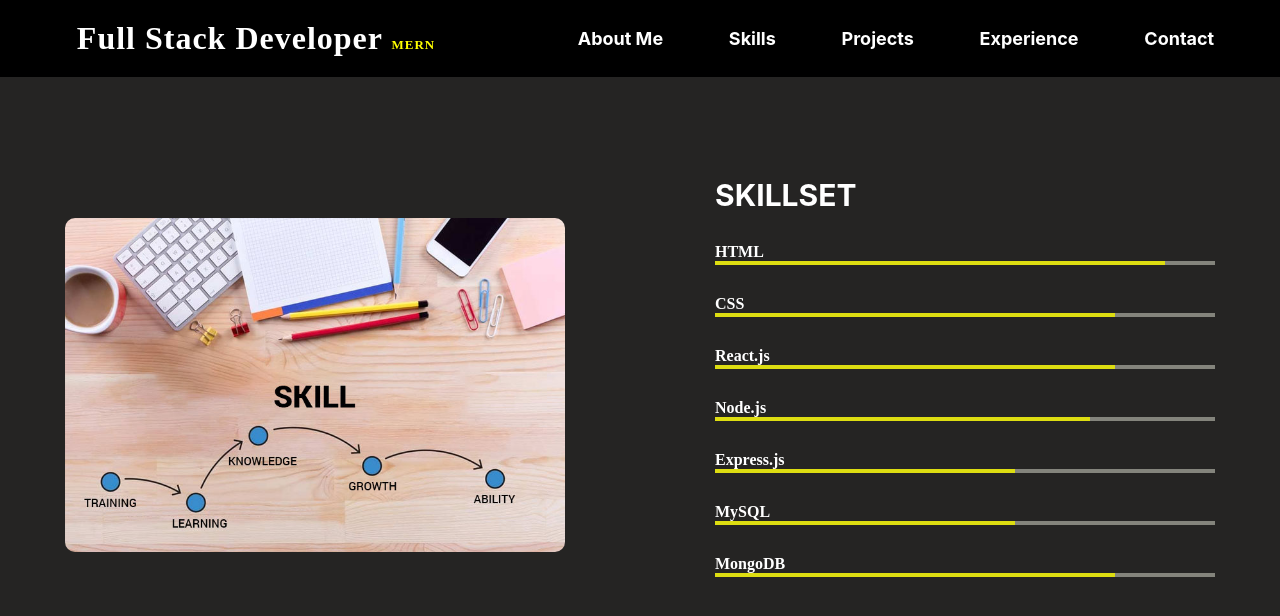
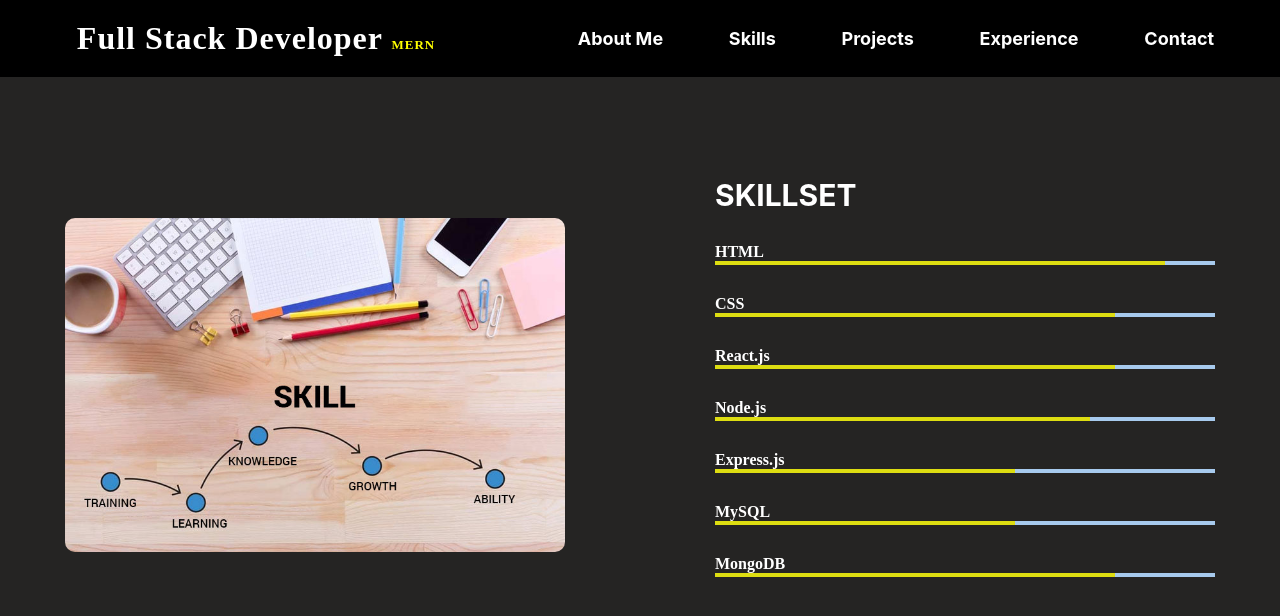
Before and after one commit to SudharsonKR/own_portfolio, a React (Create React App) app: page /skills in a window 1280 px wide. Shown: the top 616 px of the page. Built offline with nearby package versions, Linux system fonts and the light colour scheme.

Commit message:
skillsetClr  Commit

```diff
--- a/src/components/Skillcontainer/Skillcontainer.css
+++ b/src/components/Skillcontainer/Skillcontainer.css
@@ -33,10 +33,9 @@ font-size: 30px;
     font-family: 'Times New Roman', Times, serif;
     font-size: medium;
 }
-
-.skillContainer_slider > .MuiLinearProgress-colorPrimary{
+/* .skillContainer_slider > .MuiLinearProgress-colorPrimary{
     background-color: rgb(132, 132, 124);
-}
+} */
 
 .skillContainer_slider > span > .css-5xe99f-MuiLinearProgress-bar1{
     background-color: rgb(221, 221, 17);
--- a/src/components/Topcontent/Topcontent.js
+++ b/src/components/Topcontent/Topcontent.js
@@ -1,6 +1,7 @@
 import React from 'react'
-import { Link } from 'react-scroll'
+import { Link } from 'react-router-dom'
 import './Topcontent.css'
+
 
 const Topcontent = () => {
   return (
```
